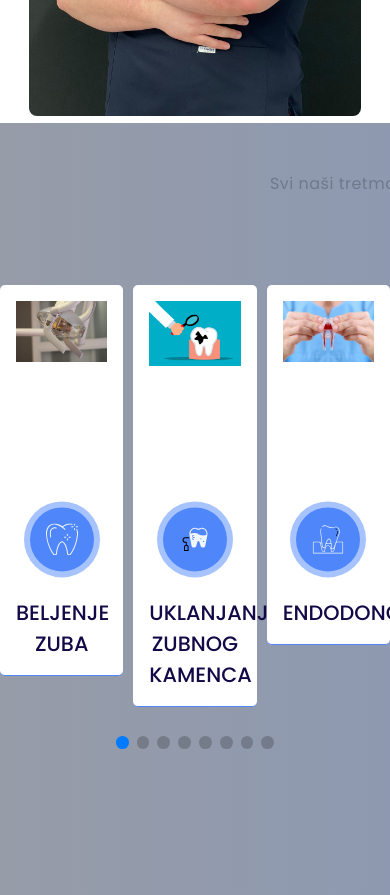
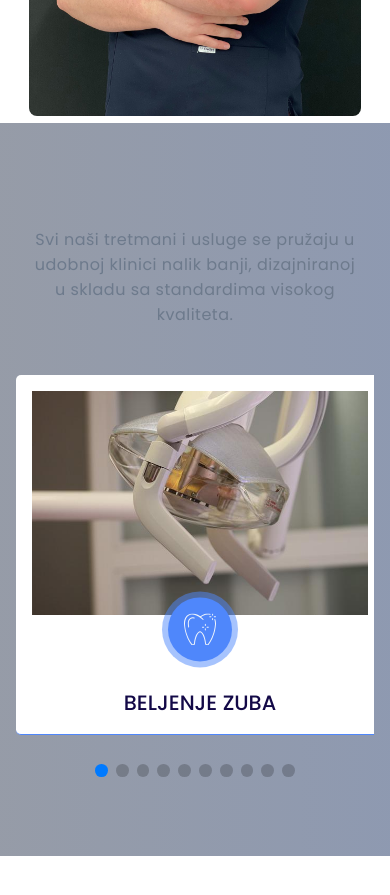
Before and after one commit to eldin-s/bisevac-dental, a React (Create React App) app: page / in a window 390 px wide. Shown: the part 2520-3415 px from the top of the page. After the commit the page ends 3376 px from the top, so only its background shows below. Built offline with nearby package versions, Linux system fonts and the light colour scheme.

Commit message:
Fixing slider and creating media query for services container

```diff
--- a/src/components/ServicesSlideshow.css
+++ b/src/components/ServicesSlideshow.css
@@ -8,26 +8,24 @@
     ),
     url('http://localhost:3000/assets/pattern-1.png');
   background-repeat: repeat;
+  padding: 4rem 0;
 }
 
 .homepage-services-slideshow-container {
   max-width: 75rem;
   margin: 0 auto;
 
-  height: 40rem;
-
-  display: flex;
-  justify-content: center;
-  align-items: flex-start;
-  column-gap: 2rem;
+  padding: 0 1rem;
 }
 
 .homepage-services-heading {
   display: flex;
   align-items: center;
   justify-content: center;
-  width: 75rem;
+  width: 100%;
   margin: 0 auto;
+
+  overflow: hidden;
 
   padding: 3rem 15rem 4rem;
 
@@ -106,3 +104,21 @@
   width: 0.8rem !important;
   height: 0.8rem !important;
 }
+
+@media screen and (max-width: 1200px) {
+  .service-element-card {
+    width: 30rem !important ;
+  }
+}
+
+@media screen and (max-width: 900px) {
+  .homepage-services-heading {
+    padding: 3rem 10rem 4rem;
+  }
+}
+
+@media screen and (max-width: 700px) {
+  .homepage-services-heading {
+    padding: 2.5rem 2rem 3rem;
+  }
+}
--- a/src/components/ServicesSlideshow.jsx
+++ b/src/components/ServicesSlideshow.jsx
@@ -20,9 +20,22 @@ export const ServicesSlideshow = () => {
 
       <div className="homepage-services-slideshow-container">
         <Swiper
+          breakpoints={{
+            // when window width is >= 640px
+            640: {
+              slidesPerView: 1,
+            },
+            // when window width is >= 768px
+            768: {
+              slidesPerView: 2,
+            },
+            1200: {
+              slidesPerView: 3,
+            },
+          }}
           modules={[Pagination]}
-          spaceBetween={10}
-          slidesPerView={3}
+          spaceBetween={0}
+          slidesPerView={1}
           speed={1000}
           pagination={{ clickable: true }}
         >
--- a/src/pages/Home.jsx
+++ b/src/pages/Home.jsx
@@ -84,7 +84,7 @@ export const Home = () => {
             <div className="homepage-about-image-pattern">
               <img
                 src={process.env.PUBLIC_URL + `/assets/lines-pattarn.png`}
-                alt="Semir Bisevac"
+                alt="background-pattern"
               />
             </div>
           </div>
--- a/src/pages/home.css
+++ b/src/pages/home.css
@@ -258,6 +258,10 @@
 
 .homepage-about-images {
   position: relative;
+  width: 100%;
+  height: auto;
+  margin: 0;
+  padding: 0;
 }
 
 .homepage-about-image-full {
```
